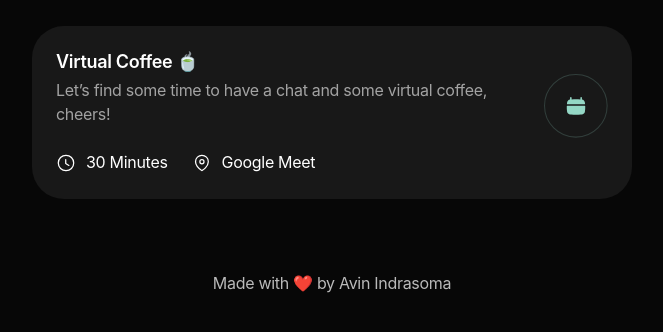
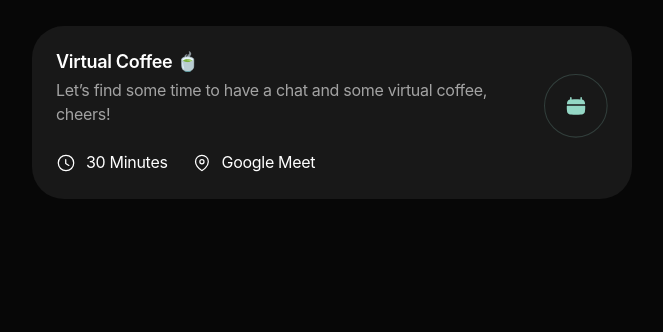
Before and after one commit to avincodes/avin.info, a plain HTML site: page index.html in a window 1280 px wide. Shown: the part 516-848 px from the top of the page, without its empty margins (308-971 px from the left). Drawn offline with nearby package versions, Linux system fonts and the light colour scheme; a script that the page names is missing.

Commit message:
Removed footer text

```diff
--- a/index.html
+++ b/index.html
@@ -150,9 +150,6 @@
   <div class="section">
     <div class="content_wrapper content_align_center">
       <div class="spacing_48"></div>
-      <div class="text_wrapper text_align_center">
-        <p class="text_color_grey text_width_medium">Made with ❤️ by Avin Indrasoma </p>
-      </div>
       <div class="spacing_48"></div>
     </div>
   </div>
```
